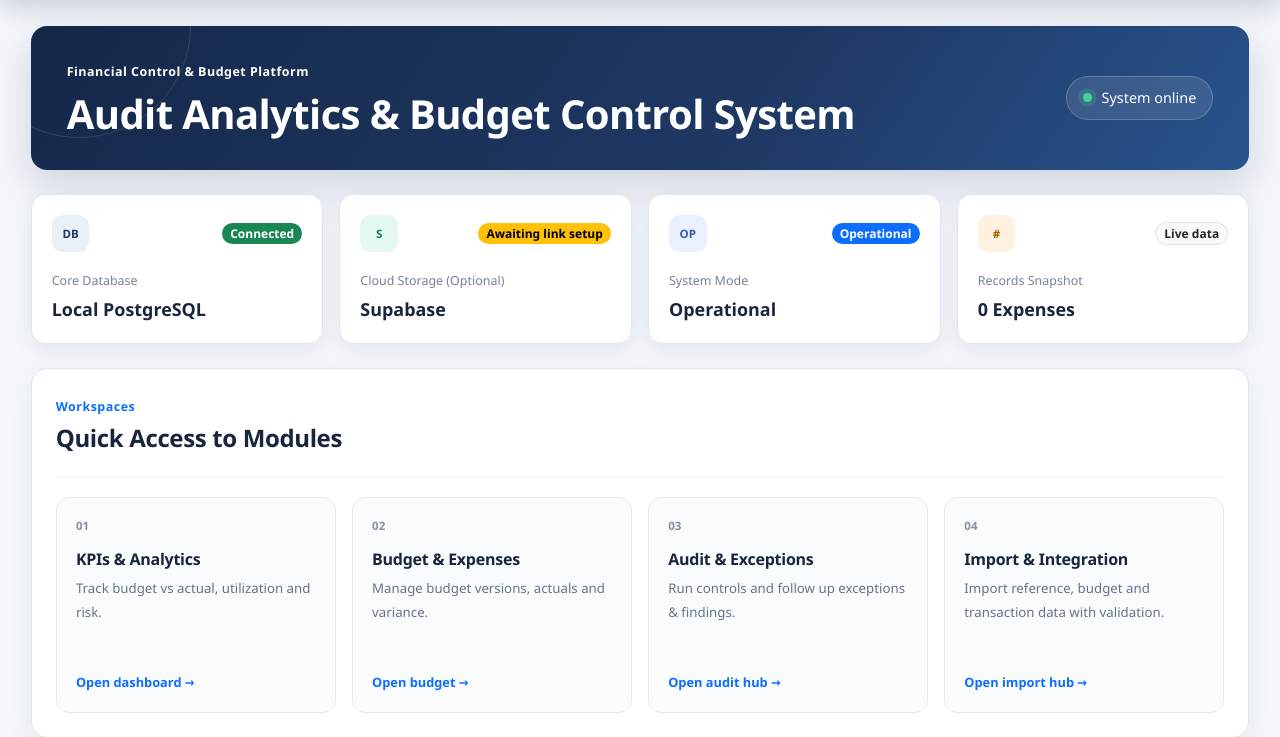
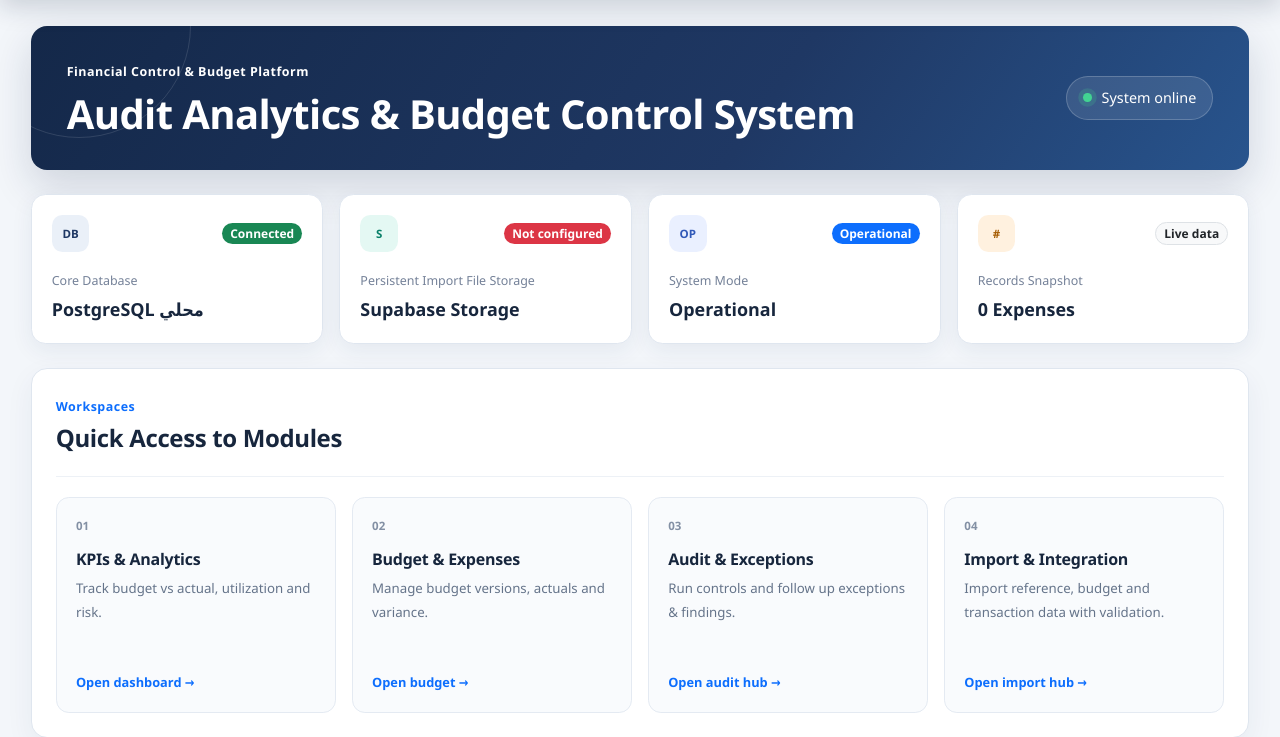
Before and after one commit to Abdulhame709/Budget-Expenditure-Control-Audit-Analytics-Dashboard, a Django app: page / in a window 1280 px wide. Shown: the part 104-841 px from the top of the page. Run offline with Django 5.2, Linux system fonts and the light colour scheme; data that the repository does not hold is empty; some libraries are stand-ins or nearby versions.

Commit message:
Persist import files in Supabase Storage

```diff
--- a/requirements.txt
+++ b/requirements.txt
@@ -5,6 +5,7 @@ dj-database-url>=2.2
 python-dotenv>=1.0
 whitenoise>=6.8
 gunicorn>=23.0
+django-storages[s3]>=1.14,<2
 pandas>=2.2
 openpyxl>=3.1
 pdfplumber>=0.11
--- a/system/config/settings/base.py
+++ b/system/config/settings/base.py
@@ -133,6 +133,7 @@ else:
     DATABASE_PLATFORM_LABEL = "PostgreSQL محلي"
 SUPABASE_PROJECT_REF = os.environ.get("SUPABASE_PROJECT_REF", "").strip()
 SUPABASE_DATABASE_URL = os.environ.get("SUPABASE_DATABASE_URL", "").strip()
+IMPORT_FILE_STORAGE_CONFIGURED = False
 if SUPABASE_DATABASE_URL:
     _cloud_database_config = dj_database_url.parse(
         SUPABASE_DATABASE_URL,
--- a/system/config/views.py
+++ b/system/config/views.py
@@ -7,7 +7,7 @@ from pathlib import Path
 import django
 from django.conf import settings
 from django.contrib.auth.views import redirect_to_login
-from django.db import DatabaseError, connection, connections
+from django.db import DatabaseError, connection
 from django.http import HttpResponseNotFound, JsonResponse
 from django.shortcuts import render
 from django.views.decorators.http import require_GET
@@ -22,20 +22,6 @@ def _db_status() -> tuple[bool, str, str]:
         return True, connection.vendor, connection.settings_dict.get("NAME", "")
     except DatabaseError as exc:
         return False, connection.vendor, str(exc)[:120]
-
-
-def _cloud_db_status() -> tuple[str, str]:
-    if not settings.SUPABASE_PROJECT_REF:
-        return "unconfigured", "لم يُحدَّد مشروع Supabase"
-    if "cloud" not in connections:
-        return "pending", "المشروع معروف؛ بيانات اتصال قاعدة البيانات غير مضافة"
-    try:
-        with connections["cloud"].cursor() as cursor:
-            cursor.execute("SELECT current_database()")
-            database_name = cursor.fetchone()[0]
-        return "connected", database_name
-    except Exception:
-        return "error", "تعذّر الاتصال بقاعدة Supabase"
 
 
 @require_GET
@@ -72,7 +58,6 @@ def home(request):
 
     show_environment_details = settings.DEPLOYMENT_ENV == "development"
     db_ok, db_vendor, db_name = _db_status()
-    cloud_status, cloud_detail = _cloud_db_status()
     from apps.budget.models import BudgetLine
     from apps.expenses.models import Expense
     from apps.procurement.models import Procurement
@@ -87,8 +72,11 @@ def home(request):
         "db_name": db_name,
         "db_host": connection.settings_dict.get("HOST", "localhost"),
         "db_port": connection.settings_dict.get("PORT", "5432"),
-        "cloud_status": cloud_status,
-        "cloud_detail": cloud_detail,
+        "database_platform_label": settings.DATABASE_PLATFORM_LABEL,
+        "storage_status": (
+            "connected" if settings.IMPORT_FILE_STORAGE_CONFIGURED
+            else "unconfigured"
+        ),
         "supabase_project_ref": settings.SUPABASE_PROJECT_REF,
         "record_counts": {
             "departments": Department.objects.count(),
--- a/system/requirements.txt
+++ b/system/requirements.txt
@@ -6,6 +6,7 @@ dj-database-url>=2.2
 python-dotenv>=1.0
 whitenoise>=6.8
 gunicorn>=23.0
+django-storages[s3]>=1.14,<2
 # pgserver: bundles genuine PostgreSQL server binaries for local dev —
 # required because apt mirrors are blocked in this environment (documented Blocker).
 pgserver; sys_platform == "win32"
--- a/system/templates/home.html
+++ b/system/templates/home.html
@@ -20,7 +20,7 @@
         <span class="badge {% if db_ok %}text-bg-success{% else %}text-bg-danger{% endif %}">{% if db_ok %}{% if LANGUAGE_CODE == 'en' %}Connected{% else %}متصل{% endif %}{% else %}{% if LANGUAGE_CODE == 'en' %}Offline{% else %}غير متصل{% endif %}{% endif %}</span>
       </div>
       <div class="status-label">{% if LANGUAGE_CODE == 'en' %}Core Database{% else %}قاعدة البيانات الرئيسية{% endif %}</div>
-      <div class="status-value">{% if LANGUAGE_CODE == 'en' %}Local PostgreSQL{% else %}PostgreSQL محلي{% endif %}</div>
+      <div class="status-value">{{ database_platform_label }}</div>
     </div>
   </div>
 
@@ -28,16 +28,14 @@
     <div class="status-card h-100">
       <div class="status-card-head">
         <span class="status-icon cloud-icon">S</span>
-        {% if cloud_status == "connected" %}
+        {% if storage_status == "connected" %}
           <span class="badge text-bg-success">{% if LANGUAGE_CODE == 'en' %}Connected{% else %}متصل{% endif %}</span>
-        {% elif cloud_status == "error" %}
-          <span class="badge text-bg-danger">{% if LANGUAGE_CODE == 'en' %}Connection error{% else %}خطأ اتصال{% endif %}</span>
         {% else %}
-          <span class="badge text-bg-warning">{% if LANGUAGE_CODE == 'en' %}Awaiting link setup{% else %}بانتظار بيانات الربط{% endif %}</span>
+          <span class="badge text-bg-danger">{% if LANGUAGE_CODE == 'en' %}Not configured{% else %}غير مهيأ{% endif %}</span>
         {% endif %}
       </div>
-      <div class="status-label">{% if LANGUAGE_CODE == 'en' %}Cloud Storage (Optional){% else %}التخزين السحابي المؤقت{% endif %}</div>
-      <div class="status-value">{% if LANGUAGE_CODE == 'en' %}Supabase{% else %}Supabase{% endif %}</div>
+      <div class="status-label">{% if LANGUAGE_CODE == 'en' %}Persistent Import File Storage{% else %}تخزين ملفات الاستيراد الدائم{% endif %}</div>
+      <div class="status-value">Supabase Storage</div>
     </div>
   </div>
 
```
Also changed, not shown: IMPLEMENTATION_AND_DEPLOYMENT_REPORT_2026-10-04.md (+8 -0 lines), system/apps/imports/views.py (+11 -0 lines), system/config/settings/production.py (+35 -1 lines), README.md, 1 other file.
